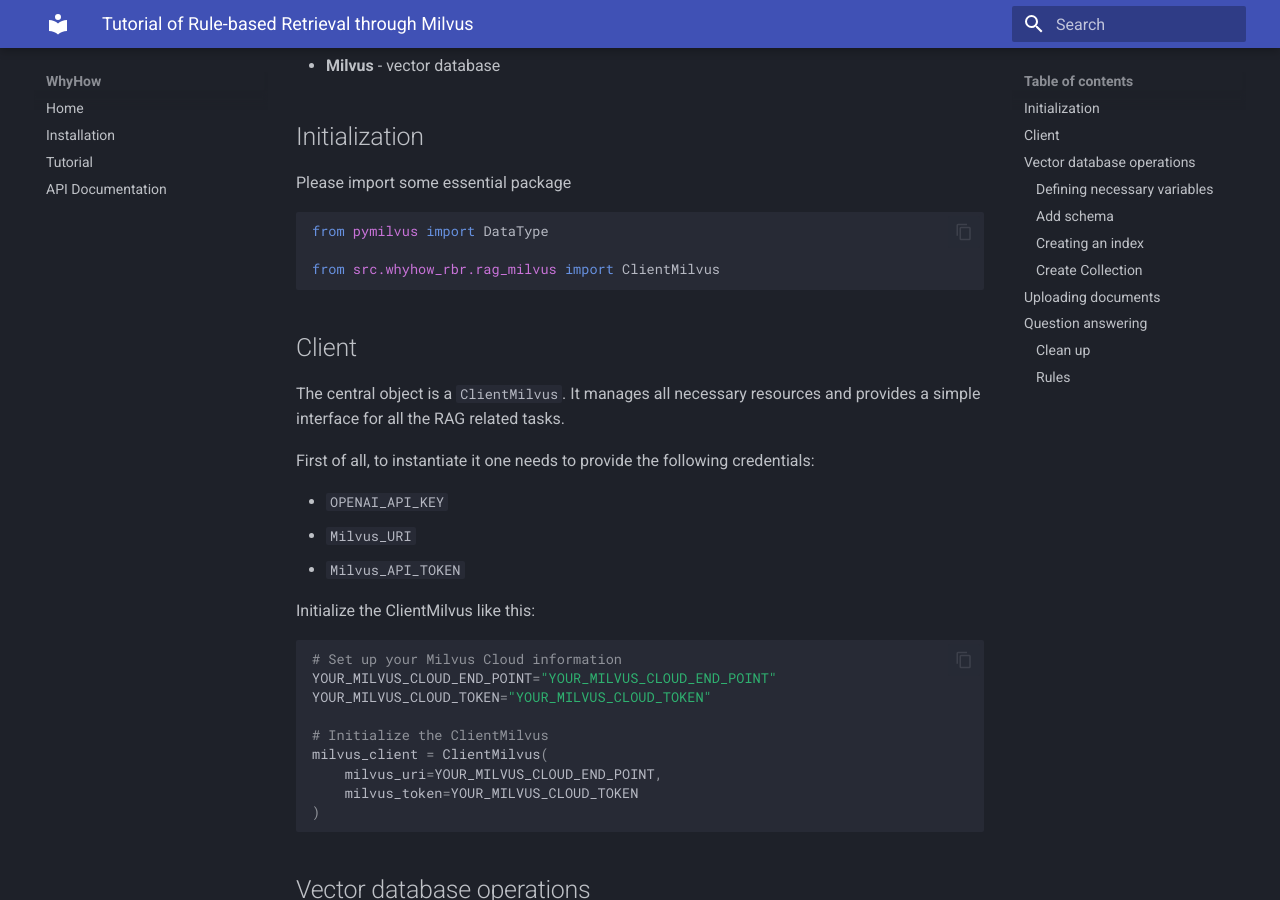
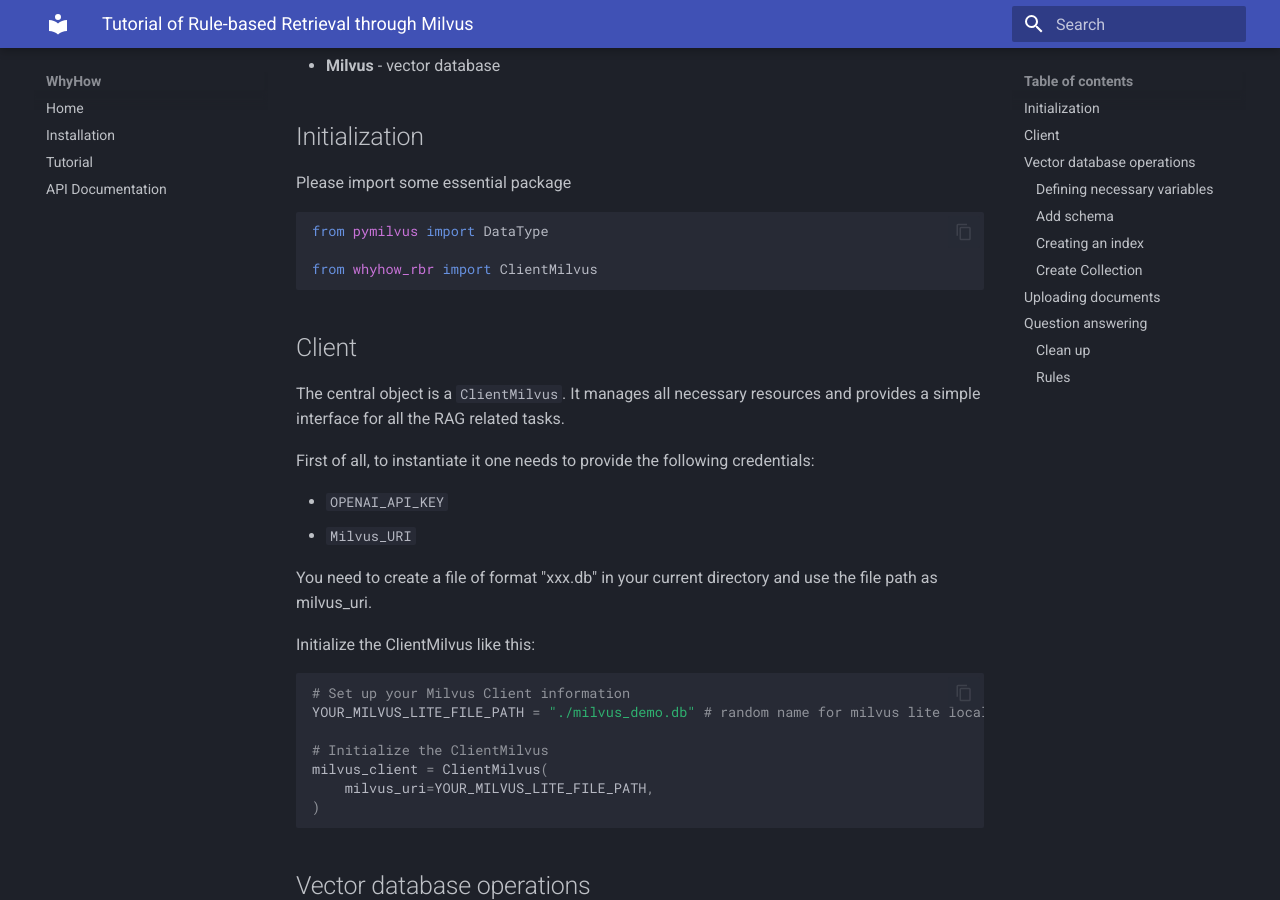
Before and after one commit to whyhow-ai/rule-based-retrieval, an MkDocs documentation site: the page built from docs/milvus.md, in a window 1280 px wide and 900 px high, scrolled down 227 px. Built offline with MkDocs 1.6.1 and Material for MkDocs 9.7.7, drawn with Linux system fonts in a browser that asks for light colours.

Commit message:
adjust to Milvus Lite
adjust to Milvus Lite

````diff
--- a/docs/milvus.md
+++ b/docs/milvus.md
@@ -12,7 +12,7 @@ Please import some essential package
 ```python
 from pymilvus import DataType
 
-from src.whyhow_rbr.rag_milvus import ClientMilvus
+from whyhow_rbr import ClientMilvus
 ```
 
 ## Client
@@ -25,19 +25,19 @@ credentials:
 
 - `OPENAI_API_KEY`
 - `Milvus_URI`
-- `Milvus_API_TOKEN`
+
+You need to create a file of format "xxx.db" in your current directory
+and use the file path as milvus_uri.
 
 Initialize the ClientMilvus like this:
 
 ```python
-# Set up your Milvus Cloud information
-YOUR_MILVUS_CLOUD_END_POINT="YOUR_MILVUS_CLOUD_END_POINT"
-YOUR_MILVUS_CLOUD_TOKEN="YOUR_MILVUS_CLOUD_TOKEN"
+# Set up your Milvus Client information
+YOUR_MILVUS_LITE_FILE_PATH = "./milvus_demo.db" # random name for milvus lite local db
 
 # Initialize the ClientMilvus
 milvus_client = ClientMilvus(
-    milvus_uri=YOUR_MILVUS_CLOUD_END_POINT,
-    milvus_token=YOUR_MILVUS_CLOUD_TOKEN
+    milvus_uri=YOUR_MILVUS_LITE_FILE_PATH,
 )
 ```
 
--- a/src/whyhow_rbr/__init__.py
+++ b/src/whyhow_rbr/__init__.py
@@ -5,6 +5,7 @@ from whyhow_rbr.exceptions import (
     IndexNotFoundException,
 )
 from whyhow_rbr.rag import Client, Rule
+from src.whyhow_rbr.rag_milvus import ClientMilvus
 
 __version__ = "v0.1.4"
 __all__ = [
@@ -12,4 +13,5 @@ __all__ = [
     "IndexAlreadyExistsException",
     "IndexNotFoundException",
     "Rule",
+    "ClientMilvus",
 ]
````
Also changed, not shown: 2 other files.
